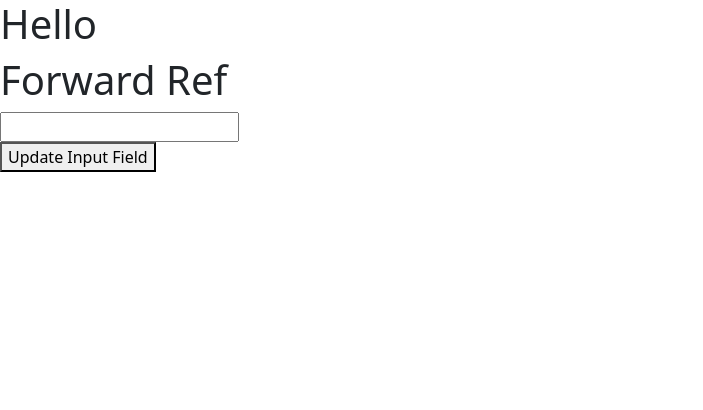
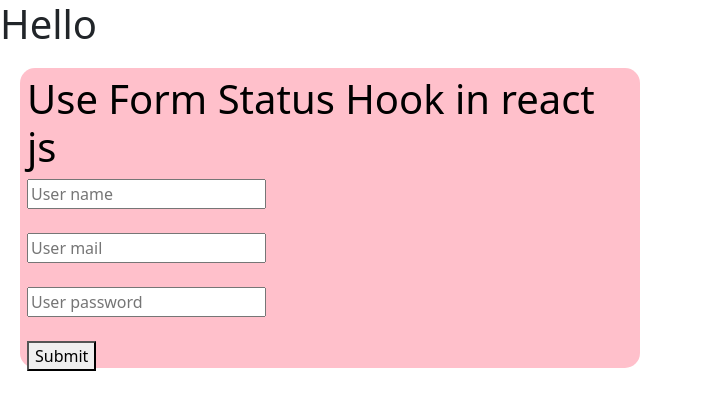
Before and after one commit to Sumit1164/React.js_Learning, a React (Vite) app: page / in a window 1280 px wide. Shown: the top 410 px of the page, without its empty margins (0-703 px from the left). Built offline with nearby package versions, Linux system fonts and the light colour scheme.

Commit message:
Use Form Status Hook in react js

```diff
--- a/src/App.jsx
+++ b/src/App.jsx
@@ -29,6 +29,7 @@ import 'bootstrap/dist/css/bootstrap.min.css';
 import UnControlledComponent from "./UnControlledComponent";
 import PassFunInCompoAsProps from "./PassFunInCompoAsProps";
 import ForwardRefs from "./ForwardRefs";
+import UseFormStatusHook from "./UseFormStatusHook";
 
 function App() {
   /*
@@ -199,12 +200,13 @@ function App() {
       <h1>Call Parent component Function to child component</h1>
       <PassFunInCompoAsProps displayName={displayName} name="Sumit" onUser={getUser}/>
       <PassFunInCompoAsProps displayName={displayName} name="Kashish" onUser={getUser}/>
-      <PassFunInCompoAsProps displayName={displayName} name="Kasu" onUser={getUser} />  */}
-
+      <PassFunInCompoAsProps displayName={displayName} name="Kasu" onUser={getUser} />
       <h1>Forward Ref</h1>
       <ForwardRefs ref={inputRef} />
-      <button onClick={updateInput}>Update Input Field</button>
+      <button onClick={updateInput}>Update Input Field</button>  */}
 
+
+      <UseFormStatusHook />
     </div>
 
 
--- /dev/null
+++ b/src/UseFormStatusHook.jsx
@@ -0,0 +1,28 @@
+import { useFormStatus } from "react-dom";
+
+const UseFormStatusHook = () => {
+    const handleSubmit = async ()=> {
+        await new Promise(res => setTimeout(res, 2000));
+        console.log("submit");
+    }
+    function HandleFormm() {
+        const { pending} = useFormStatus();
+        return (
+            <div>
+                <input type="text" placeholder="User name"/><br /><br />
+                <input type="email" placeholder="User mail"/><br /><br />
+                <input type="password" placeholder="User password" /><br /><br />
+                <button disabled={pending}>{pending?'Submitting...': 'Submit'}</button>
+            </div>
+        )
+    }
+    return (
+        <div style={{ width: 620, height: 300, border: "3px sloid black", background: "pink", color: "black", borderRadius: 15, margin: 20, padding:7}}>
+            <h1>Use Form Status Hook in react js</h1>
+            <form action={handleSubmit}>
+                <HandleFormm />
+            </form>
+        </div>
+    )
+}
+export default UseFormStatusHook;
```
